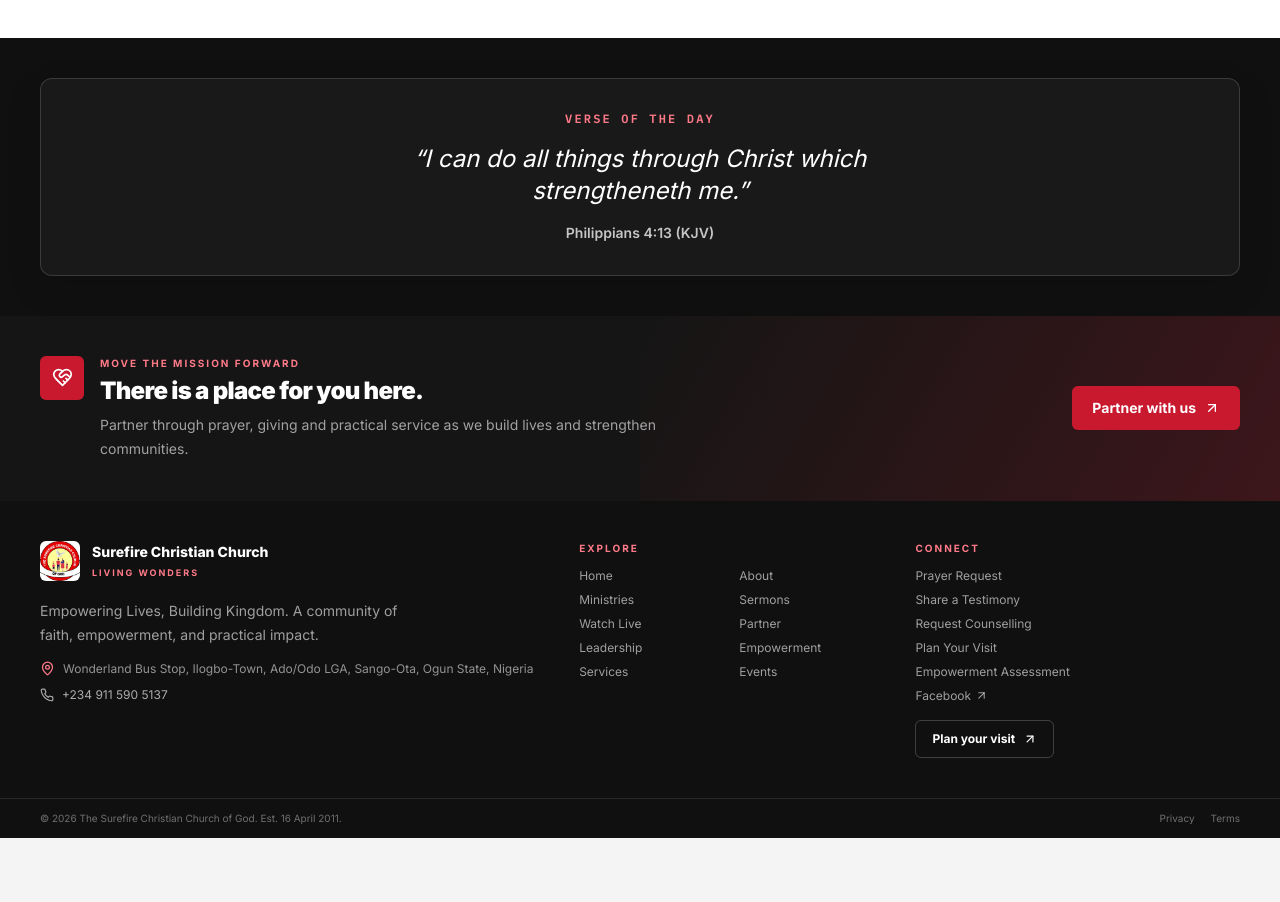
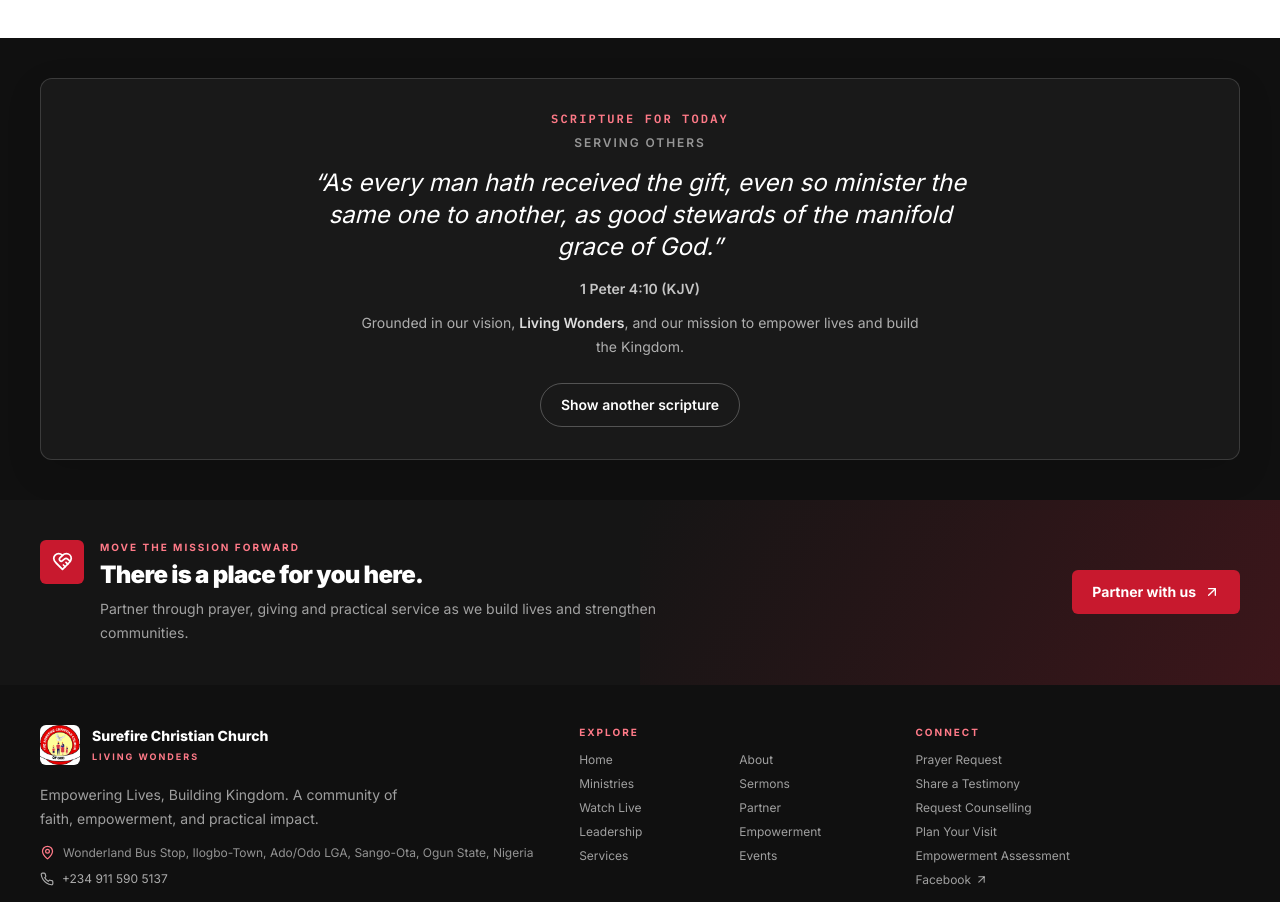
Before and after one commit to taiwoatlas/surefire-next, a Next.js app: page / in a window 1280 px wide. Shown: the part 1891-2793 px from the top of the page. Before the commit the page ends 2729 px from the top, so only its background shows below. Built offline with nearby package versions, Linux system fonts and the light colour scheme; no server answers.

Commit message:
Add mission-focused automatic daily scripture

```diff
--- a/components/scripture/VerseOfTheDay.tsx
+++ b/components/scripture/VerseOfTheDay.tsx
@@ -3,27 +3,61 @@
 import * as React from "react";
 import { verses } from "@/data/scripture";
 
-function dayOfYear(d: Date): number {
-  const start = new Date(d.getFullYear(), 0, 0);
-  const diff = d.getTime() - start.getTime();
-  return Math.floor(diff / 86_400_000);
+function dayOfYear(date: Date): number {
+  const start = new Date(date.getFullYear(), 0, 0);
+  return Math.floor((date.getTime() - start.getTime()) / 86_400_000);
 }
 
+/** A deterministic daily selection, with an option to explore another verse. */
 export function VerseOfTheDay() {
-  const [index, setIndex] = React.useState<number | null>(null);
+  const [dailyIndex, setDailyIndex] = React.useState<number | null>(null);
+  const [selectedIndex, setSelectedIndex] = React.useState<number | null>(null);
 
   React.useEffect(() => {
-    setIndex(dayOfYear(new Date()) % verses.length);
+    const day = dayOfYear(new Date());
+    // A simple day-based permutation makes the selection vary daily without
+    // changing during renders or hydration.
+    const index = (day * 7 + Math.floor(day / verses.length) * 11) % verses.length;
+    setDailyIndex(index);
+    setSelectedIndex(index);
   }, []);
 
-  if (index === null) return null;
-  const verse = verses[index]!;
+  if (selectedIndex === null || dailyIndex === null) return null;
+  const verse = verses[selectedIndex];
+
+  function showAnotherVerse() {
+    setSelectedIndex((current) => {
+      if (current === null || verses.length < 2) return dailyIndex;
+      const offset = 1 + Math.floor(Math.random() * (verses.length - 1));
+      return (current + offset) % verses.length;
+    });
+  }
+
+  const isDailyVerse = selectedIndex === dailyIndex;
 
   return (
     <div className="rounded-xl border border-white/15 bg-[#191919] p-6 text-center text-white shadow-[0_12px_36px_rgba(0,0,0,.12)] sm:p-8">
-      <p className="font-mono text-xs font-bold uppercase tracking-[.18em] text-[#ff7a88]">Verse of the Day</p>
-      <p className="mx-auto mt-4 max-w-xl font-display text-xl italic leading-relaxed text-white sm:text-2xl">&ldquo;{verse.text}&rdquo;</p>
+      <p className="font-mono text-xs font-bold uppercase tracking-[.18em] text-[#ff7a88]">
+        {isDailyVerse ? "Scripture for Today" : "Scripture for Reflection"}
+      </p>
+      <p className="mt-2 text-xs font-semibold uppercase tracking-[.16em] text-white/55">
+        {verse.theme}
+      </p>
+      <p className="mx-auto mt-4 max-w-2xl font-display text-xl italic leading-relaxed text-white sm:text-2xl">
+        &ldquo;{verse.text}&rdquo;
+      </p>
       <p className="mt-4 text-sm font-semibold text-white/75">{verse.reference} (KJV)</p>
+      <p className="mx-auto mt-3 max-w-xl text-sm leading-6 text-white/65">
+        Grounded in our vision, <span className="font-semibold text-white/85">Living Wonders</span>,
+        and our mission to empower lives and build the Kingdom.
+      </p>
+      <button
+        type="button"
+        onClick={showAnotherVerse}
+        className="mt-6 inline-flex min-h-11 items-center justify-center rounded-full border border-white/25 px-5 py-2.5 text-sm font-semibold text-white transition hover:border-[#ff7a88] hover:bg-white/10 focus-visible:outline focus-visible:outline-2 focus-visible:outline-offset-4 focus-visible:outline-[#ff7a88]"
+      >
+        Show another scripture
+      </button>
     </div>
   );
 }
--- a/data/scripture.ts
+++ b/data/scripture.ts
@@ -1,31 +1,43 @@
 export interface Verse {
   readonly reference: string;
   readonly text: string;
+  readonly theme: string;
 }
 
+/**
+ * Scripture collection selected around Surefire's vision:
+ * "Living Wonders" and "Empowering Lives, Building Kingdom".
+ * KJV wording is used throughout.
+ */
 export const verses: readonly Verse[] = [
-  {
-    reference: "John 3:16",
-    text: "For God so loved the world, that he gave his only begotten Son, that whosoever believeth in him should not perish, but have everlasting life.",
-  },
-  {
-    reference: "Psalm 23:1",
-    text: "The LORD is my shepherd; I shall not want.",
-  },
-  {
-    reference: "Philippians 4:13",
-    text: "I can do all things through Christ which strengtheneth me.",
-  },
-  {
-    reference: "Jeremiah 29:11",
-    text: "For I know the thoughts that I think toward you, saith the LORD, thoughts of peace, and not of evil, to give you an expected end.",
-  },
-  {
-    reference: "Romans 8:28",
-    text: "And we know that all things work together for good to them that love God, to them who are the called according to his purpose.",
-  },
-  {
-    reference: "Proverbs 3:5-6",
-    text: "Trust in the LORD with all thine heart; and lean not unto thine own understanding. In all thy ways acknowledge him, and he shall direct thy paths.",
-  },
+  { reference: "Isaiah 8:18", text: "Behold, I and the children whom the LORD hath given me are for signs and for wonders in Israel from the LORD of hosts, which dwelleth in mount Zion.", theme: "Living Wonders" },
+  { reference: "Ephesians 4:12", text: "For the perfecting of the saints, for the work of the ministry, for the edifying of the body of Christ:", theme: "Equipping Believers" },
+  { reference: "Matthew 5:16", text: "Let your light so shine before men, that they may see your good works, and glorify your Father which is in heaven.", theme: "Impact and Service" },
+  { reference: "Jeremiah 1:10", text: "See, I have this day set thee over the nations and over the kingdoms, to root out, and to pull down, and to destroy, and to throw down, to build, and to plant.", theme: "Building Kingdom" },
+  { reference: "John 10:10", text: "I am come that they might have life, and that they might have it more abundantly.", theme: "Abundant Life" },
+  { reference: "Acts 1:8", text: "But ye shall receive power, after that the Holy Ghost is come upon you: and ye shall be witnesses unto me both in Jerusalem, and in all Judaea, and in Samaria, and unto the uttermost part of the earth.", theme: "Spirit-Empowered Witness" },
+  { reference: "Ephesians 2:10", text: "For we are his workmanship, created in Christ Jesus unto good works, which God hath before ordained that we should walk in them.", theme: "Purpose and Good Works" },
+  { reference: "2 Corinthians 5:17", text: "Therefore if any man be in Christ, he is a new creature: old things are passed away; behold, all things are become new.", theme: "Transformation" },
+  { reference: "Isaiah 60:1", text: "Arise, shine; for thy light is come, and the glory of the LORD is risen upon thee.", theme: "Rise and Shine" },
+  { reference: "Habakkuk 2:14", text: "For the earth shall be filled with the knowledge of the glory of the LORD, as the waters cover the sea.", theme: "Kingdom Influence" },
+  { reference: "Matthew 28:19-20", text: "Go ye therefore, and teach all nations, baptizing them in the name of the Father, and of the Son, and of the Holy Ghost: Teaching them to observe all things whatsoever I have commanded you.", theme: "The Great Commission" },
+  { reference: "1 Peter 4:10", text: "As every man hath received the gift, even so minister the same one to another, as good stewards of the manifold grace of God.", theme: "Serving Others" },
+  { reference: "Proverbs 11:25", text: "The liberal soul shall be made fat: and he that watereth shall be watered also himself.", theme: "Generosity and Empowerment" },
+  { reference: "Galatians 6:9", text: "And let us not be weary in well doing: for in due season we shall reap, if we faint not.", theme: "Perseverance" },
+  { reference: "Romans 12:11", text: "Not slothful in business; fervent in spirit; serving the Lord;", theme: "Diligence and Service" },
+  { reference: "Philippians 1:6", text: "Being confident of this very thing, that he which hath begun a good work in you will perform it until the day of Jesus Christ:", theme: "Growth and Completion" },
+  { reference: "Isaiah 61:1", text: "The Spirit of the Lord GOD is upon me; because the LORD hath anointed me to preach good tidings unto the meek; he hath sent me to bind up the brokenhearted, to proclaim liberty to the captives, and the opening of the prison to them that are bound;", theme: "Restoration and Freedom" },
+  { reference: "Psalm 126:3", text: "The LORD hath done great things for us; whereof we are glad.", theme: "Testimony and Wonder" },
+  { reference: "Zechariah 4:6", text: "Not by might, nor by power, but by my spirit, saith the LORD of hosts.", theme: "Dependence on God" },
+  { reference: "Micah 6:8", text: "He hath shewed thee, O man, what is good; and what doth the LORD require of thee, but to do justly, and to love mercy, and to walk humbly with thy God?", theme: "Integrity and Mercy" },
+  { reference: "Matthew 9:37-38", text: "Then saith he unto his disciples, The harvest truly is plenteous, but the labourers are few; Pray ye therefore the Lord of the harvest, that he will send forth labourers into his harvest.", theme: "Kingdom Labourers" },
+  { reference: "Romans 8:19", text: "For the earnest expectation of the creature waiteth for the manifestation of the sons of God.", theme: "Manifestation" },
+  { reference: "3 John 1:2", text: "Beloved, I wish above all things that thou mayest prosper and be in health, even as thy soul prospereth.", theme: "Wholeness and Wellbeing" },
+  { reference: "John 15:5", text: "I am the vine, ye are the branches: He that abideth in me, and I in him, the same bringeth forth much fruit: for without me ye can do nothing.", theme: "Fruitfulness" },
+  { reference: "Psalm 133:1", text: "Behold, how good and how pleasant it is for brethren to dwell together in unity!", theme: "Church Community" },
+  { reference: "Jeremiah 29:11", text: "For I know the thoughts that I think toward you, saith the LORD, thoughts of peace, and not of evil, to give you an expected end.", theme: "Hope and Future" },
+  { reference: "Philippians 4:13", text: "I can do all things through Christ which strengtheneth me.", theme: "Strength in Christ" },
+  { reference: "Proverbs 3:5-6", text: "Trust in the LORD with all thine heart; and lean not unto thine own understanding. In all thy ways acknowledge him, and he shall direct thy paths.", theme: "Trust and Direction" },
+  { reference: "Romans 8:28", text: "And we know that all things work together for good to them that love God, to them who are the called according to his purpose.", theme: "Purpose and Hope" },
+  { reference: "John 3:16", text: "For God so loved the world, that he gave his only begotten Son, that whosoever believeth in him should not perish, but have everlasting life.", theme: "The Love of God" },
 ];
```
